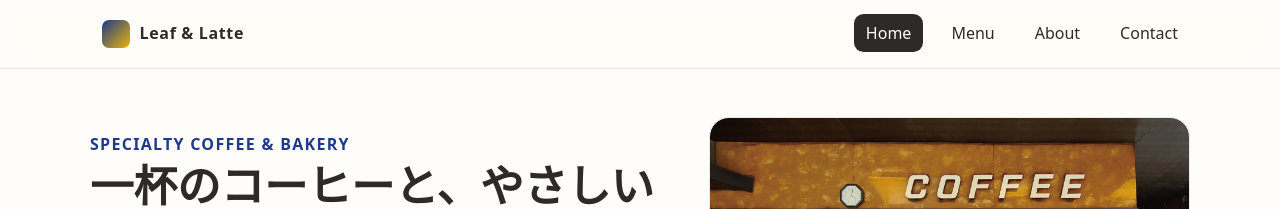
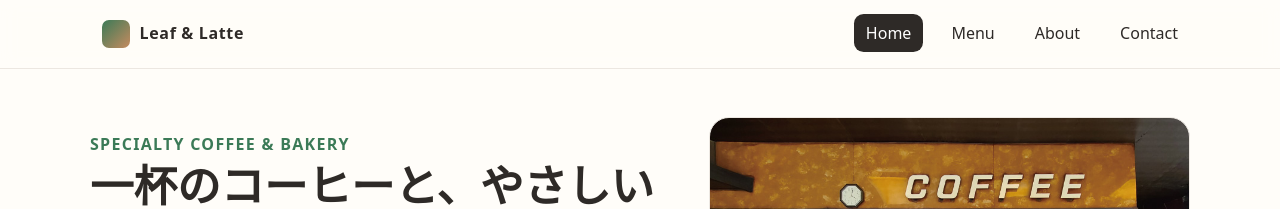
Before and after one commit to yukinotsujii956-lab/cafe-site, a plain HTML site: page index.html in a window 1280 px wide. Shown: the top 209 px of the page. Drawn offline with Linux system fonts and the light colour scheme.

Commit message:
Add files via upload

```diff
--- a/css/style.css
+++ b/css/style.css
@@ -1,15 +1,14 @@
 
 /* ====== Base ====== */
 :root{
-  --bg:#fffdf9;
-  --ink:#2e2a27;
-  --muted:#6b655f;
-  --primary:#1e3a8a; /* 例: 深い青 */
-  --accent:#eab308;  /* 例: ハニー */
-  --card:#ffffff;
-  --border:#ece7e1;
+  /* ナチュラル */
+  --bg:#fffdf9; --ink:#2e2a27; --muted:#6b655f;
+  --primary:#3b7a57;  /* 深いグリーン */
+  --accent:#c58b5f;   /* ラテブラウン */
+  --card:#ffffff; --border:#ece7e1;
 }
-
+.brand .logo{ background:linear-gradient(135deg,var(--primary),var(--accent));
+}
 
 *{box-sizing:border-box}
 html{font-size:16px;scroll-behavior:smooth}
```
Also changed, not shown: contact.html (+2 -0 lines).
